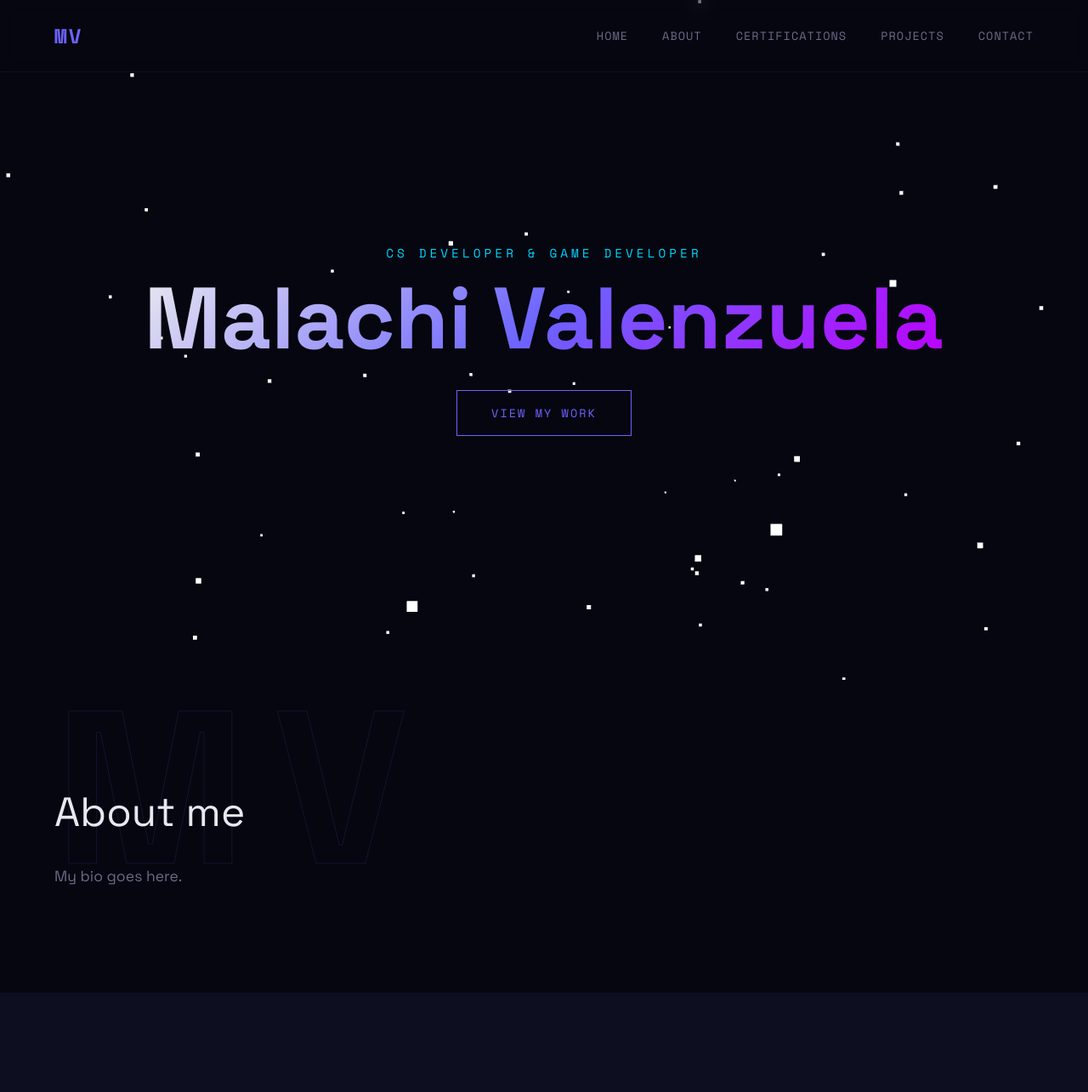
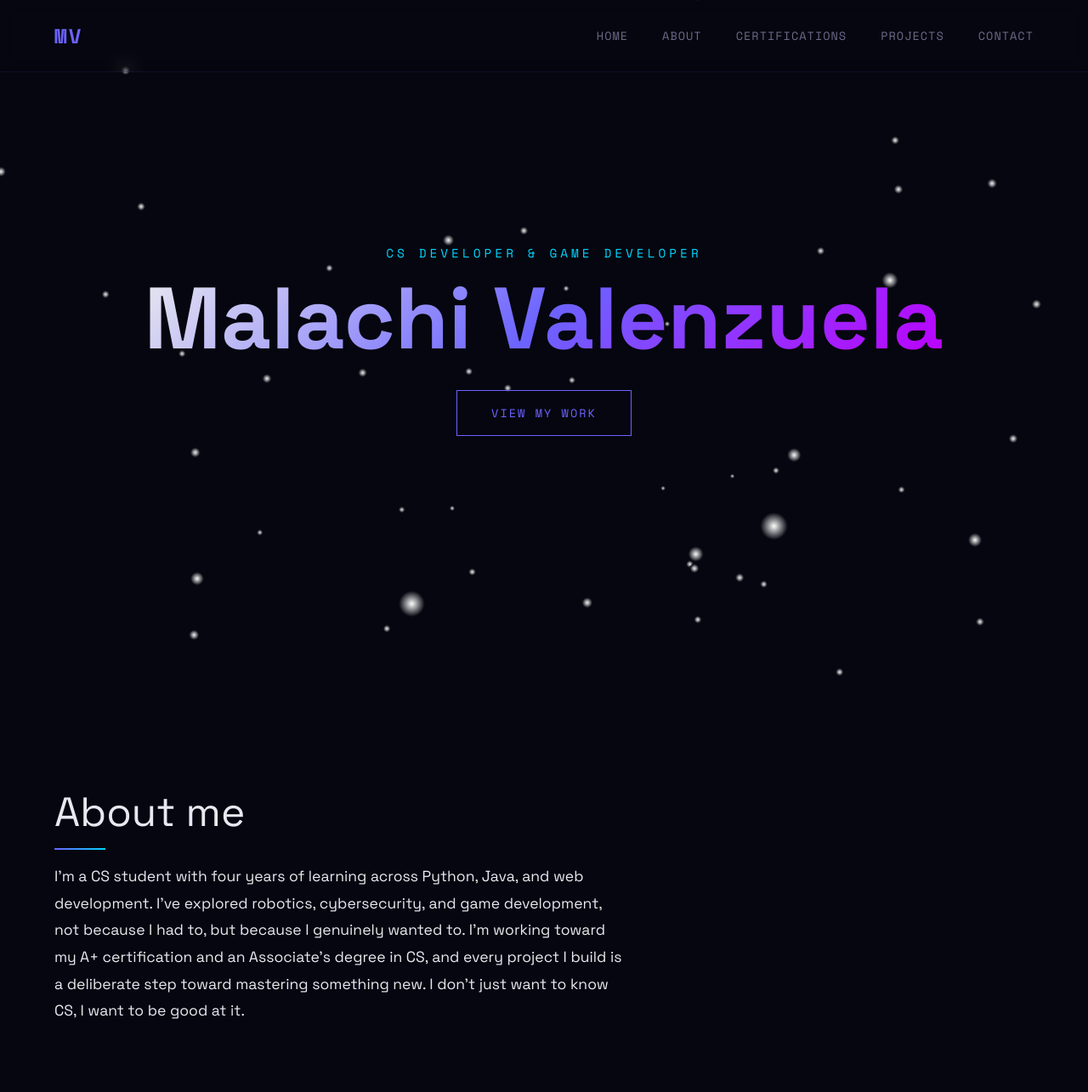
Before and after one commit to malachi-valenz/portfolio, a website built with Vite: page index.html in a window 1280 px wide. Shown: the top 1285 px of the page at 85% size. Built offline with nearby package versions, Linux system fonts and the light colour scheme.

Commit message:
Add About section animations and star texture
Add a full About section implementation with animated entrance and layout updates. Introduces src/js/about.js (GSAP + ScrollTrigger) and hooks it up in src/main.js to animate the About heading and paragraph on scroll. Update index.html to include a more detailed bio and remove the decorative large letters. Improve hero visuals in src/js/hero.js by creating a canvas radial gradient texture for stars and applying it to the PointsMaterial (adjusted size, transparency and alphaTest). Tweak src/style.css to simplify the About layout (remove absolute letter overlay, set max-width, adjust heading underline and paragraph color) for better readability and alignment with the animations.

```diff
--- a/index.html
+++ b/index.html
@@ -37,13 +37,9 @@
 
       <!--About Section, Need to fill out bio here-->
       <section id="about">
-        <div id="about-letters">
-          <span>M</span>
-          <span>V</span>
-        </div>
         <div id="about-content">
           <h2>About me</h2>
-          <p>My bio goes here.</p>
+          <p>I'm a CS student with four years of learning across Python, Java, and web development. I've explored robotics, cybersecurity, and game development, not because I had to, but because I genuinely wanted to. I'm working toward my A+ certification and an Associate's degree in CS, and every project I build is a deliberate step toward mastering something new. I don't just want to know CS, I want to be good at it.</p>
         </div>
       </section>
 
--- /dev/null
+++ b/src/js/about.js
@@ -0,0 +1,29 @@
+import gsap from 'gsap'
+import ScrollTrigger from 'gsap/ScrollTrigger'
+
+
+gsap.registerPlugin(ScrollTrigger)
+
+export function initAbout () {
+    gsap.from('#about-content h2', {
+        scrollTrigger: {
+            trigger: '#about',
+            start: 'top 80%',
+        },
+        x: -50,
+        opacity: 0,
+        duration: 1,
+        ease: 'power3.out'
+    })
+    gsap.from('#about-content p', {
+        scrollTrigger: {
+            trigger: '#about',
+            start: 'top 70%',
+        },
+        x: -50,
+        opacity: 0,
+        duration: 1.2,
+        ease: 'power3.out',
+        delay: 0.2
+    })
+}
--- a/src/js/hero.js
+++ b/src/js/hero.js
@@ -42,10 +42,27 @@ export function initHero() {
         new THREE.BufferAttribute(positions, 3)
     )
 
+    const canvas2d = document.createElement('canvas')
+    canvas2d.width = 32
+    canvas2d.height = 32
+    const ctx = canvas2d.getContext('2d')
+    const gradient = ctx.createRadialGradient(16, 16, 0, 16, 16, 16)
+    gradient.addColorStop(0, 'rgba(255, 255, 255, 1')
+    gradient.addColorStop(1, 'rgba(255, 255, 255, 0')
+    ctx.fillStyle = gradient
+    ctx.beginPath()
+    ctx.arc(16, 16, 16, 0, Math.PI * 2)
+    ctx.fill()
+
+    const starTexture = new THREE.CanvasTexture(canvas2d)
+
     const starMaterial = new THREE.PointsMaterial({
         color: 0xffffff,
-        size: 0.4,
-        sizeAttenuation: true
+        size: 0.95,
+        sizeAttenuation: true,
+        map: starTexture,
+        transparent: true,
+        alphaTest: 0.01
     })
 
     const stars = new THREE.Points(starGeometry, starMaterial)
--- a/src/main.js
+++ b/src/main.js
@@ -1,10 +1,12 @@
 import './style.css'
 import { initNav } from './js/nav.js'
 import { initHero } from './js/hero.js'
+import { initAbout } from './js/about.js'
 
 
 // Initialize once DOM is fully loaded
 document.addEventListener('DOMContentLoaded', () => {
     initNav()
     initHero()
+    initAbout()
 })
--- a/src/style.css
+++ b/src/style.css
@@ -167,35 +167,17 @@ ul {
 
 /* About */
 #about {
-    position: relative;
     padding: var(--section-padding);
-    overflow: hidden;
-}
-
-#about-letters {
-    position: absolute;
-    top: 0;
-    left: 0;
-    width: 100%;
-    display: flex;
-    gap: 2rem;
-    padding: 0 5%;
-    pointer-events: none;
-}
-
-#about-letters span {
-    font-size: clamp(8rem, 20vw, 18rem);
-    font-weight: 700;
-    line-height: 1;
-    color: transparent;
-    -webkit-text-stroke: 1px rgba(108, 99, 255, 0.15);
+    display: grid;
+    grid-template-columns: 1fr;
+    max-width: 800px;
+    margin: 0;
 }
 
 
 #about-content {
     position: relative;
     z-index: 10;
-    max-width: 600px;
 }
 
 
@@ -203,13 +185,25 @@ ul {
     font-size: clamp(2rem, 4vw, 3rem);
     margin-bottom: 1.5rem;
     color: var(--color-text);
+    position: relative;
+    display: inline-block;
+}
+
+#about-content h2::after {
+    content: '';
+    position: absolute;
+    bottom: -8px;
+    left: 0;
+    width: 60px;
+    height: 2px;
+    background: linear-gradient(to right, var(--color-primary), var(--color-secondary));
 }
 
 
 #about-content p {
     font-size: 1.1rem;
     line-height: 1.8;
-    color: var(--color-text-muted);
+    color: var(--color-text);
 }
 
 
```
